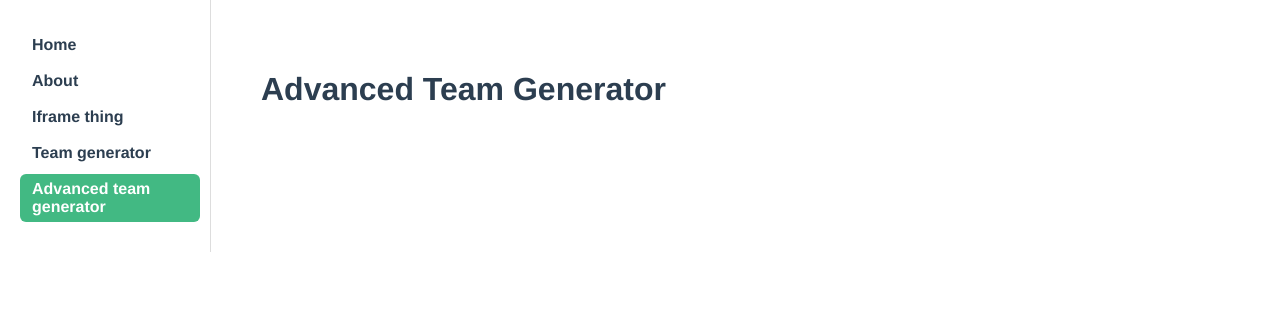
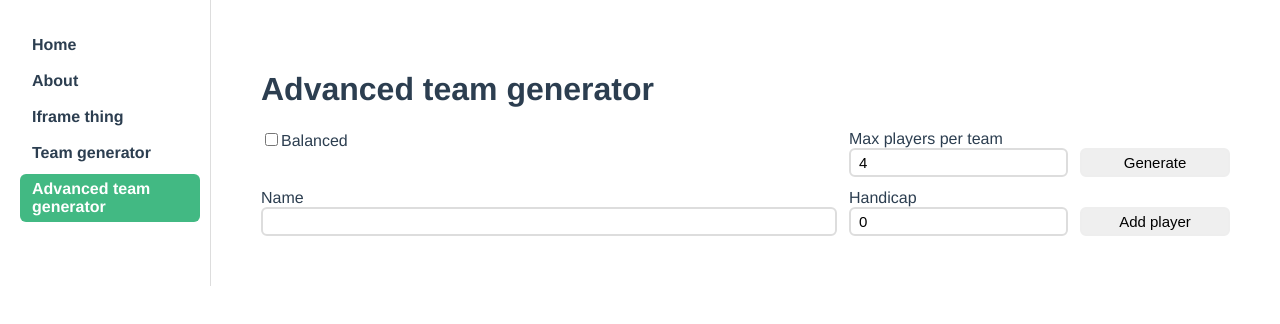
Before and after one commit to viewfromthesky/gn-tools, a Vue app: page /adv-team-generator in a window 1280 px wide. Shown: the top 324 px of the page. Built offline with nearby package versions, Linux system fonts and the light colour scheme.

Commit message:
Beginning AdvancedTeamGenerator

```diff
--- a/package.json
+++ b/package.json
@@ -8,7 +8,6 @@
     "lint": "vue-cli-service lint"
   },
   "dependencies": {
-    "puppeteer": "^5.3.1",
     "vue": "^3.0.0",
     "vue-router": "^4.0.0-0"
   },
--- a/src/App.vue
+++ b/src/App.vue
@@ -60,4 +60,84 @@ body {
   flex: 1 0 auto;
   padding: 50px;
 }
+
+.flex-row {
+  display: flex;
+  margin-bottom: 12px;
+  position: relative;
+}
+
+.flex-row:last-of-type {
+  margin-bottom: 0;
+}
+
+.flex-row > * {
+  display: flex;
+  flex-direction: column;
+  margin-right: 12px;
+  position: relative;
+}
+
+.flex-row > *:last-of-type {
+  margin-right: 0;
+}
+
+.flex-1 {
+  flex: 1 0 auto;
+}
+
+.flex-2 {
+  flex: 2 0 auto;
+}
+
+.flex-3 {
+  flex: 3 0 auto;
+}
+
+.flex-4 {
+  flex: 4 0 auto;
+}
+
+textarea,
+input[type="text"],
+input[type="number"],
+input[type="button"] {
+  border: 2px solid #ddd;
+  border-radius: 6px;
+  padding: 4px 8px;
+  font-size: 15px;
+  transition: border-color .1s, background-color .1s, color .1s;
+}
+
+textarea:hover,
+input[type="text"]:hover,
+input[type="number"]:hover,
+input[type="button"]:hover {
+  border-color: #bbb;
+}
+
+textarea:focus,
+input[type="text"]:focus,
+input[type="number"]:focus,
+input[type="button"]:focus {
+  border-color: #42b983;
+  outline-width: 0;
+  outline: none;
+  transition: border-color 0s, background-color 0s, color 0s;
+}
+
+input[type="button"] {
+  border-color: #eee;
+  cursor: pointer;
+}
+
+input[type="button"]:hover {
+  border-color: #42b983;
+  transition: border-color 0s, background-color 0s, color 0s;
+}
+
+input[type="button"]:active {
+  background-color: #42b983;
+  color: #fff;
+}
 </style>
--- /dev/null
+++ b/src/components/Teams.vue
@@ -0,0 +1,47 @@
+<template>
+  <div v-for="(team, i) in teams" :key="`team-${i}`">
+    <h3>Team {{ i + 1 }}</h3>
+    <ul :class="['team', { 'warning': team.length <= 1 }]">
+      <li v-for="(player, i) in team" :key="`player-${i}`">{{ player }}</li>
+    </ul>
+  </div>
+</template>
+
+<script>
+export default {
+  props: {
+    teams: {
+      type: Array,
+      default: () => ([])
+    }
+  }
+};
+</script>
+
+<style scoped>
+ul.team {
+  border-radius: 12px;
+  background-color: #ddd;
+  list-style: none;
+  padding: 12px;
+}
+
+ul.team.warning {
+  background-color: #f7390e;
+}
+
+ul.team li {
+  background-color: rgba(255,255,255,0.4);
+  border-radius: 8px;
+  margin-bottom: 8px;
+  padding: 4px 12px;
+}
+
+ul.team.warning li {
+  color: #fff;
+}
+
+ul.team li:last-of-type {
+  margin: 0;
+}
+</style>
--- a/src/views/AdvancedTeamGenerator.vue
+++ b/src/views/AdvancedTeamGenerator.vue
@@ -1,11 +1,140 @@
 <template>
-  <h1>Advanced Team Generator</h1>
+  <h1>Advanced team generator</h1>
+  <div class="flex-row">
+    <div class="flex-1">
+      <div>
+        <input v-model="balanced" type="checkbox" value="Balanced" label="Balanced" />
+        <label>Balanced</label>
+      </div>
+    </div>
+    <div style="flex: 0 0 100px">
+      <label for="size">Max players per team</label>
+      <input v-model="size" name="size" type="number" />
+    </div>
+    <div style="flex: 0 0 150px; justify-content: flex-end">
+      <input type="button" @click="generateTeams" value="Generate" />
+    </div>
+  </div>
+  <div class="flex-row">
+    <div class="flex-1">
+      <label>Name</label>
+      <input v-model="player.name" type="text" />
+    </div>
+    <div style="flex: 0 0 100px">
+      <label>Handicap</label>
+      <input v-model="player.handicap" type="number" />
+    </div>
+    <div style="flex: 0 0 150px; justify-content: flex-end">
+      <input type="button" @click="addPlayer" value="Add player" />
+    </div>
+  </div>
+  <div v-for="(player, i) in players" :key="`player-${i}`" class="flex-row player">
+    <div class="flex-1">
+      {{ player.name }} ({{ player.handicap }})
+    </div>
+    <input type="button" @click="removePlayer(i)" value="-" />
+  </div>
+  <Teams :teams="teams" />
 </template>
 
 <script>
+import Teams from '@/components/Teams';
 
+export default {
+  components: { Teams },
+  data() {
+    return {
+      player: {
+        name: null,
+        handicap: 0
+      },
+      players: [],
+      size: 4,
+      teams: [],
+      balanced: false
+    };
+  },
+  computed: {
+    teamSize() {
+      return Number(this.size) || 4;
+    },
+    noOfTeams() {
+      return Math.ceil(this.players.length / this.teamSize);
+    },
+    perTeamMaximum() {
+      const limit = Math.ceil(this.players.length / this.noOfTeams);
+
+      if(Number.isNaN(limit)) return 0;
+
+      return limit;
+    }
+  },
+  watch: {
+    players: {
+      handler(val) {
+        localStorage.setItem("advPlayers", JSON.stringify(val));
+      },
+      deep: true
+    }
+  },
+  mounted() {
+    const savedPlayers = localStorage.getItem("advPlayers");
+
+    if(savedPlayers && savedPlayers !== "null")
+    {
+      this.players = JSON.parse(savedPlayers);
+    }
+  },
+  methods: {
+    addPlayer() {
+      this.players.push({
+        ...this.player
+      });
+    },
+    removePlayer(index) {
+      this.players.splice(index, 1);
+    },
+    generateTeams() {
+      this.teams = [];
+
+      for (let i = 0; i < this.noOfTeams; i++) {
+        this.teams.push([]);
+      }
+
+      this.players.forEach(player => {
+        const index = Math.floor(Math.random() * this.noOfTeams);
+        this.addPlayerToTeam(index, player.name);
+      });
+    },
+    addPlayerToTeam(index, player) {
+      if (this.teams[index].length !== this.teamSize) {
+        if (this.teams[index].length < this.perTeamMaximum) {
+          this.teams[index].push(player);
+          return;
+        }
+      }
+
+      this.addPlayerToTeam(Math.floor(Math.random() * this.noOfTeams), player);
+    }
+  }
+};
 </script>
 
 <style scoped>
+.player {
+  border-radius: 6px;
+  align-items: center;
+  margin-bottom: 6px;
+  padding: 6px 14px;
+  transition: background-color 0.1s;
+}
 
+.player:last-of-type {
+  margin-bottom: 0;
+}
+
+.player:hover {
+  background-color: #fafafa;
+  transition: background-color 0s;
+}
 </style>
--- a/src/views/TeamGenerator.vue
+++ b/src/views/TeamGenerator.vue
@@ -32,22 +32,19 @@
     </div>
   </div>
   <h2>Output</h2>
-  <div v-for="(team, i) in teams" :key="`team-${i}`">
-    <h3>Team {{ i + 1 }}</h3>
-    <ul class="team">
-      <li v-for="(player, i) in team" :key="`player-${i}`">{{ player }}</li>
-    </ul>
-  </div>
+  <Teams :teams="teams" />
 </template>
 
 <script>
+import Teams from '@/components/Teams';
+
 export default {
+  components: { Teams },
   data() {
     return {
       players: null,
       size: 4,
-      teams: [],
-      testedTeams: []
+      teams: []
     };
   },
   computed: {
@@ -96,7 +93,6 @@ export default {
       if (this.teams[index].length !== this.teamSize) {
         if (this.teams[index].length < this.perTeamMaximum) {
           this.teams[index].push(player);
-
           return;
         }
       }
@@ -108,105 +104,6 @@ export default {
 </script>
 
 <style scoped>
-ul.team {
-  border-radius: 12px;
-  background-color: #ddd;
-  list-style: none;
-  padding: 12px;
-}
-
-ul.team li {
-  background-color: #eee;
-  border-radius: 8px;
-  margin-bottom: 8px;
-  padding: 4px 12px;
-}
-
-ul.team li:last-of-type {
-  margin: 0;
-}
-
-.flex-row {
-  display: flex;
-  margin-bottom: 12px;
-  position: relative;
-}
-
-.flex-row:last-of-type {
-  margin-bottom: 0;
-}
-
-.flex-row > * {
-  display: flex;
-  flex-direction: column;
-  margin-right: 12px;
-  position: relative;
-}
-
-.flex-row > *:last-of-type {
-  margin-right: 0;
-}
-
-.flex-1 {
-  flex: 1 0 auto;
-}
-
-.flex-2 {
-  flex: 2 0 auto;
-}
-
-.flex-3 {
-  flex: 3 0 auto;
-}
-
-.flex-4 {
-  flex: 4 0 auto;
-}
-
-textarea,
-input[type="text"],
-input[type="number"],
-input[type="button"] {
-  border: 2px solid #ddd;
-  border-radius: 6px;
-  display: block;
-  padding: 4px 8px;
-  font-size: 15px;
-  transition: border-color .1s, background-color .1s, color .1s;
-}
-
-textarea:hover,
-input[type="text"]:hover,
-input[type="number"]:hover,
-input[type="button"]:hover {
-  border-color: #bbb;
-}
-
-textarea:focus,
-input[type="text"]:focus,
-input[type="number"]:focus,
-input[type="button"]:focus {
-  border-color: #42b983;
-  outline-width: 0;
-  outline: none;
-  transition: border-color 0s, background-color 0s, color 0s;
-}
-
-input[type="button"] {
-  border-color: #eee;
-  cursor: pointer;
-}
-
-input[type="button"]:hover {
-  border-color: #42b983;
-  transition: border-color 0s, background-color 0s, color 0s;
-}
-
-input[type="button"]:active {
-  background-color: #42b983;
-  color: #fff;
-}
-
 .livePlayer {
   background-color: #42b983;
   color: #fff;
```
Also changed, not shown: 1 other file (tests, documents, lock files or other folders).
